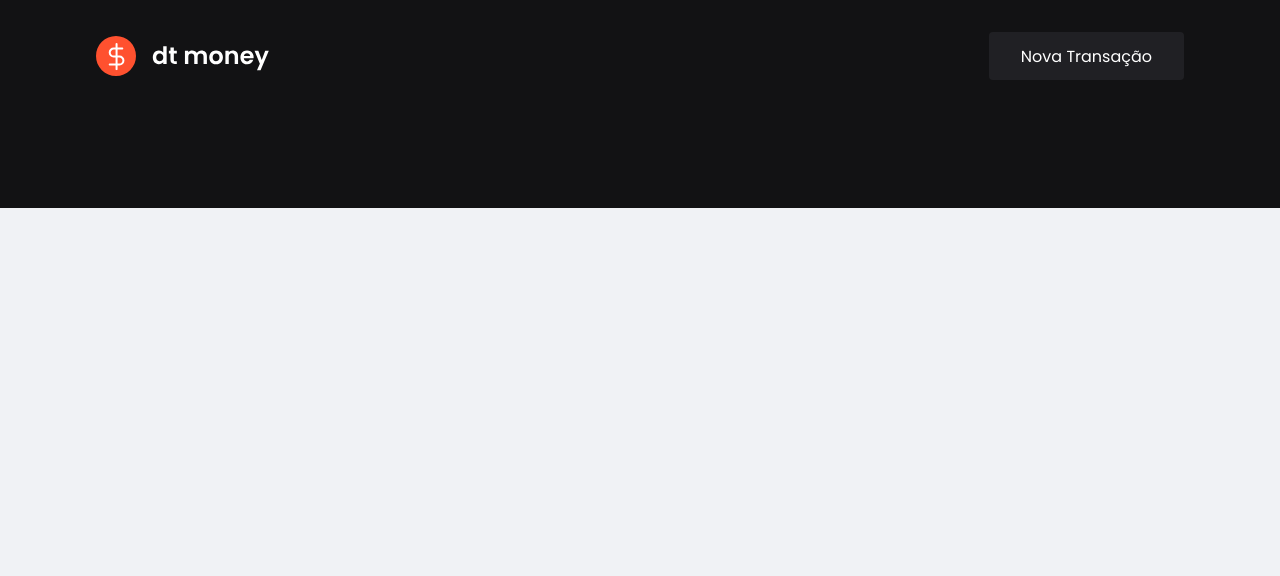
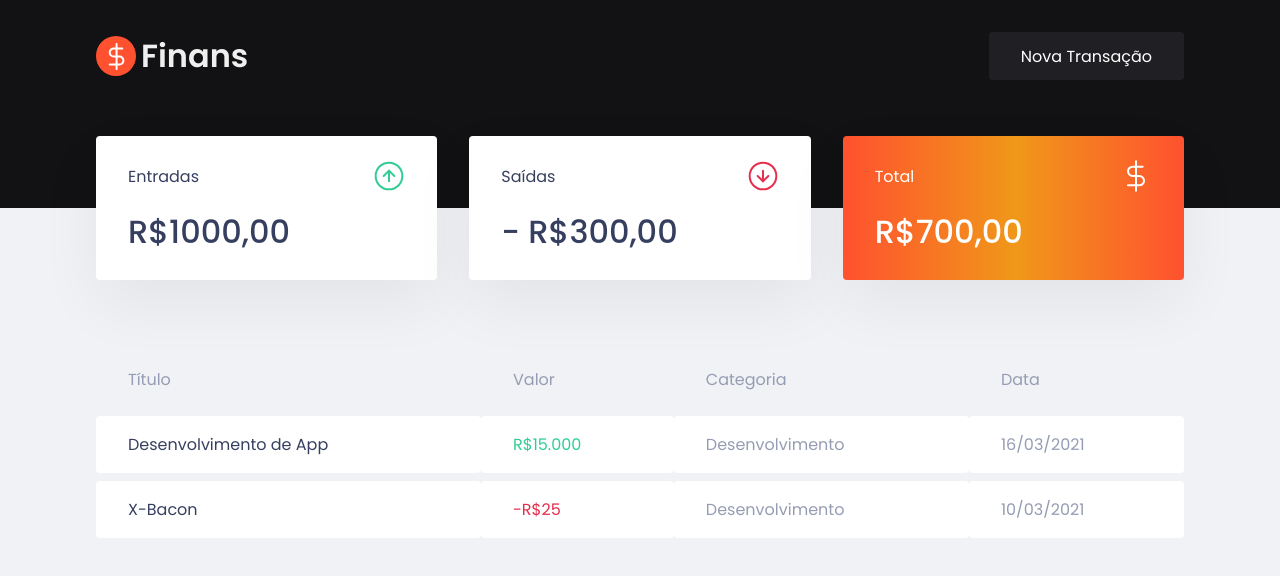
Before and after one commit to FernandesGuilherme07/finans, a React (Create React App) app: page / in a window 1280 px wide. Shown: the top 576 px of the page. Built offline with nearby package versions, Linux system fonts and the light colour scheme.

Commit message:
static page

```diff
--- a/src/App.tsx
+++ b/src/App.tsx
@@ -1,3 +1,4 @@
+import { Dashboard } from "./components/Dashboard";
 import { Header } from "./components/Header";
 
 function App() {
@@ -7,6 +8,7 @@ function App() {
   return (
     <div className="App">
       <Header onOpenNewTransactionModal={handleOpenNewTransactionModal} />
+      <Dashboard />
     </div>
   );
 }
--- /dev/null
+++ b/src/components/Dashboard/index.tsx
@@ -0,0 +1,12 @@
+import { Summary } from "../Summary";
+import { TransactionsTable } from "../TransactionsTable";
+import { Container } from "./styles";
+
+export function Dashboard() {
+  return (
+    <Container>
+      <Summary />
+      <TransactionsTable />
+    </Container>
+  );
+}
--- /dev/null
+++ b/src/components/Dashboard/styles.ts
@@ -0,0 +1,7 @@
+import styled from "styled-components";
+
+export const Container = styled.main`
+  margin: 0 auto;
+  padding: 2.5rem 1rem;
+  max-width: 1120px;
+`;
--- a/src/components/Header/index.tsx
+++ b/src/components/Header/index.tsx
@@ -11,7 +11,10 @@ export function Header({ onOpenNewTransactionModal }: HeaderProps) {
   return (
     <Container>
       <Content>
-        <img src={logoImg} alt="dt money" />
+        <div>
+          <img src={logoImg} alt="dt money" />
+          <h1>Finans</h1>
+        </div>
         <button type="button" onClick={onOpenNewTransactionModal}>
           Nova Transação
         </button>
--- a/src/components/Header/styles.ts
+++ b/src/components/Header/styles.ts
@@ -11,6 +11,17 @@ export const Content = styled.div`
   margin: 0 auto;
   padding: 2rem 1rem 8rem;
   max-width: 1120px;
+
+  div {
+    display: flex;
+    justify-content: left;
+    align-items: center;
+    h1 {
+      margin-left: -8rem;
+      color: #efefef;
+    }
+  }
+
   button {
     padding: 0 2rem;
     height: 3rem;
--- /dev/null
+++ b/src/components/Summary/index.tsx
@@ -0,0 +1,39 @@
+/* eslint-disable @typescript-eslint/ban-ts-comment */
+/* @ts-ignore */
+import { default as incomeImg } from "../../assets/income.svg";
+/* @ts-ignore */
+import { default as outcomeImg } from "../../assets/outcome.svg";
+/* @ts-ignore */
+import { default as totalImg } from "../../assets/total.svg";
+
+import { Container } from "./styles";
+
+export function Summary() {
+  return (
+    <Container>
+      <div>
+        <header>
+          <p>Entradas</p>
+          <img src={incomeImg} alt="Entradas" />
+        </header>
+        <strong>R$1000,00</strong>
+      </div>
+
+      <div>
+        <header>
+          <p>Saídas</p>
+          <img src={outcomeImg} alt="Saídas" />
+        </header>
+        <strong>- R$300,00</strong>
+      </div>
+
+      <div className="highlight-background">
+        <header>
+          <p>Total</p>
+          <img src={totalImg} alt="Total" />
+        </header>
+        <strong>R$700,00</strong>
+      </div>
+    </Container>
+  );
+}
--- /dev/null
+++ b/src/components/Summary/styles.ts
@@ -0,0 +1,42 @@
+import styled from "styled-components";
+
+export const Container = styled.div`
+  display: grid;
+  gap: 2rem;
+  margin-top: -7rem;
+  @media (min-width: 801px) {
+    grid-template-columns: repeat(3, 1fr);
+  }
+  @media (max-width: 800px) {
+    grid-template-rows: 1fr;
+  }
+
+  div {
+    padding: 1.5rem 2rem;
+    color: var(--text-title);
+    background: var(--shape);
+    border-radius: 0.25rem;
+    box-shadow: 0px 1.5rem 4rem rgba(0, 0, 0, 0.06);
+    header {
+      display: flex;
+      align-items: center;
+      justify-content: space-between;
+    }
+    strong {
+      display: block;
+      margin-top: 1rem;
+      font-size: 2rem;
+      font-weight: 500;
+      line-height: 3rem;
+    }
+    &.highlight-background {
+      color: #ffffff;
+      background: linear-gradient(
+        to right,
+        var(--orange) 0%,
+        var(--orange-light) 51%,
+        var(--orange) 100%
+      );
+    }
+  }
+`;
--- /dev/null
+++ b/src/components/TransactionsTable/index.tsx
@@ -0,0 +1,34 @@
+import { Container } from "./styles";
+
+export function TransactionsTable() {
+  return (
+    <Container>
+      <table>
+        <thead>
+          <tr>
+            <th>Título</th>
+            <th>Valor</th>
+            <th>Categoria</th>
+            <th className="data">Data</th>
+          </tr>
+        </thead>
+
+        <tbody>
+          <tr>
+            <td>Desenvolvimento de App</td>
+            <td className="deposit">R$15.000</td>
+            <td>Desenvolvimento</td>
+            <td className="data">16/03/2021</td>
+          </tr>
+
+          <tr>
+            <td>X-Bacon</td>
+            <td className="withdraw">-R$25</td>
+            <td>Desenvolvimento</td>
+            <td className="data">10/03/2021</td>
+          </tr>
+        </tbody>
+      </table>
+    </Container>
+  );
+}
--- /dev/null
+++ b/src/components/TransactionsTable/styles.ts
@@ -0,0 +1,33 @@
+import styled from "styled-components";
+
+export const Container = styled.div`
+  overflow-x: auto;
+  margin-top: 4rem;
+  table {
+    width: 100%;
+    border-spacing: 0 0.5rem;
+    th {
+      padding: 1rem 2rem;
+      font-weight: 400;
+      line-height: 1.5rem;
+      text-align: left;
+      color: var(--text-body);
+    }
+    td {
+      padding: 1rem 2rem;
+      color: var(--text-body);
+      background: var(--shape);
+      border: 0;
+      border-radius: 0.25rem;
+      &:first-child {
+        color: var(--text-title);
+      }
+      &.deposit {
+        color: var(--green);
+      }
+      &.withdraw {
+        color: var(--red);
+      }
+    }
+  }
+`;
```
Also changed, not shown: src/assets/logo.svg.
